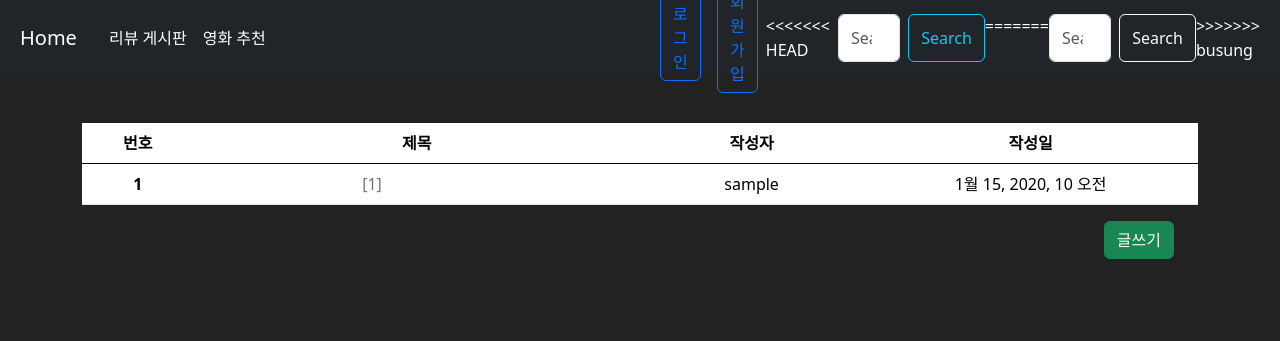
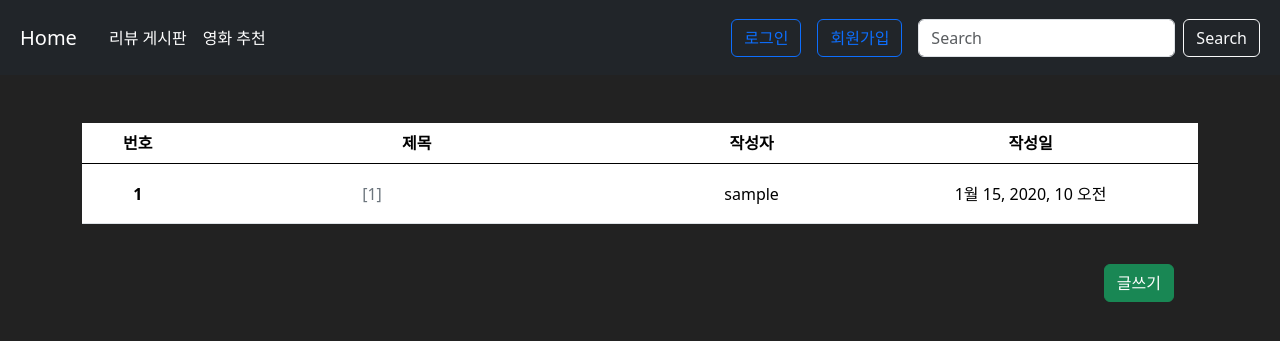
Before and after one commit to isakchoe/movie_recommend_webservice, a Django app: page /community/ in a window 1280 px wide. Shown: the top 341 px of the page. Run offline with Django 3.2, Linux system fonts and the light colour scheme; tables that the repository leaves empty hold one stand-in row (values such as "Sample post"); some libraries are stand-ins or nearby versions.

Commit message:
review 점수낮을때 수정 및 자잘한 수정

```diff
--- a/community/models.py
+++ b/community/models.py
@@ -2,6 +2,7 @@ from django.db import models
 from django.conf import settings
 
 from movies.models import Movie
+from django.core.validators import MinValueValidator, MaxValueValidator
 
 
 # Create your models here.
@@ -10,7 +11,7 @@ class Review(models.Model):
     title = models.CharField(max_length=10)
     content = models.TextField()
     comments = models.TextField()
-    rate = models.PositiveIntegerField()
+    rate = models.PositiveIntegerField(validators=[MinValueValidator(1), MaxValueValidator(10)])
     created_at = models.DateTimeField(auto_now_add=True)
     updated_at = models.DateTimeField(auto_now=True)
 
--- a/community/templates/community/index.html
+++ b/community/templates/community/index.html
@@ -2,7 +2,7 @@
 {% load bootstrap5 %}
 
 {% block content %}
-<table class="table text-white mt-5">
+<table class="table table-hover text-white mt-5">
   <thead>
     <tr class="text-center">
       <th scope="col" width="10%">번호</th>
@@ -13,7 +13,7 @@
   </thead>
   <tbody>
   {% for review in page_obj %}
-    <tr>
+    <tr class="table-height align-middle">
       <th scope="row" class="text-center">{{ review.pk }}</th>
       <td>
         <a href="{% url 'community:detail_review' review.pk %}" class="text-decoration-none text-white mx-5">{{ review.title }} <span class="text-secondary">[{{ review.comment_set.all|length }}]</span></a>
@@ -26,7 +26,7 @@
 </table>
 
 <div class="d-flex justify-content-end">
-  <a href="{% url 'community:create_review' %}"><button class="btn btn-success mx-4">글쓰기</button></a>
+  <a href="{% url 'community:create_review' %}"><button class="btn btn-success m-4">글쓰기</button></a>
 </div>
 
 <div class="d-flex justify-content-center mt-5">
--- a/movies/templates/movies/home.html
+++ b/movies/templates/movies/home.html
@@ -2,7 +2,7 @@
 {% extends "base.html" %}
 {% block content %}
   <div>
-    <h1 class="d-flex justify-content-center">영화 추천 서비스</h1>
+    <h1 class="d-flex justify-content-center mt-5">영화 추천 서비스</h1>
   </div>
   <br>
 
--- a/movies/templates/movies/recommend_movies.html
+++ b/movies/templates/movies/recommend_movies.html
@@ -24,11 +24,12 @@
           <p class="card-text">{{ movie.overview|truncatechars:80 }}</p>
         </div>
       </a>
-
     </div>
     <hr>
   {% endfor %}
-
+  {% if is_review == False %}
+    <script type="text/javascript">alert("리뷰를 작성하면 맞춤 영화가 추천됩니다!")</script>
+  {% endif %}
   </div>
 {% else %}
   <script type="text/javascript">alert("리뷰를 작성하세요!")</script>
--- a/templates/base.html
+++ b/templates/base.html
@@ -30,6 +30,15 @@
     .nav-height {
       height: 75px;
     }
+
+    .table-height {
+      height: 60px;
+    }
+
+    .table-hover tbody tr:hover td, .table-hover tbody tr:hover th {
+    background-color: #333;
+    color: #fff;
+  }
 
     .pagination > li > a
 {
@@ -124,15 +133,9 @@
         <button class="btn btn-outline-primary">회원가입</button>
       </form>
       {% endif %}
-<<<<<<< HEAD
-      <form class="d-flex mx-2">
-          <input class="form-control me-2" type="search" placeholder="Search" aria-label="Search">
-          <button class="btn btn-outline-info" type="submit">Search</button>
-=======
       <form class="d-flex mx-2" action="{% url 'movies:search_movies' %}">
           <input class="form-control me-2" type="search" placeholder="Search" aria-label="Search" name="data">
           <button class="btn btn-outline-light" type="submit">Search</button>
->>>>>>> busung
       </form>
     </div>
   </nav>
```
Also changed, not shown: community/templates/community/detail.html (+12 -0 lines), movies/views.py (+18 -14 lines), community/migrations/0002_alter_review_rate.py (added).
